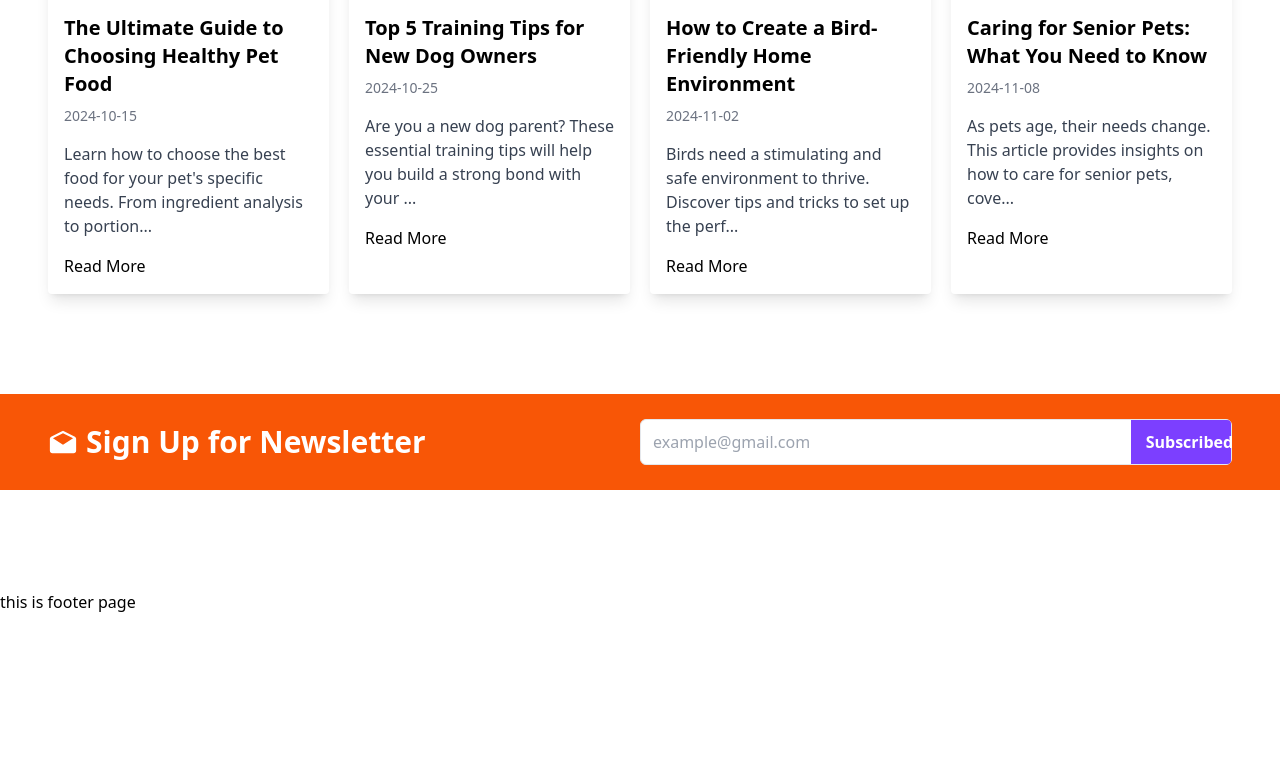
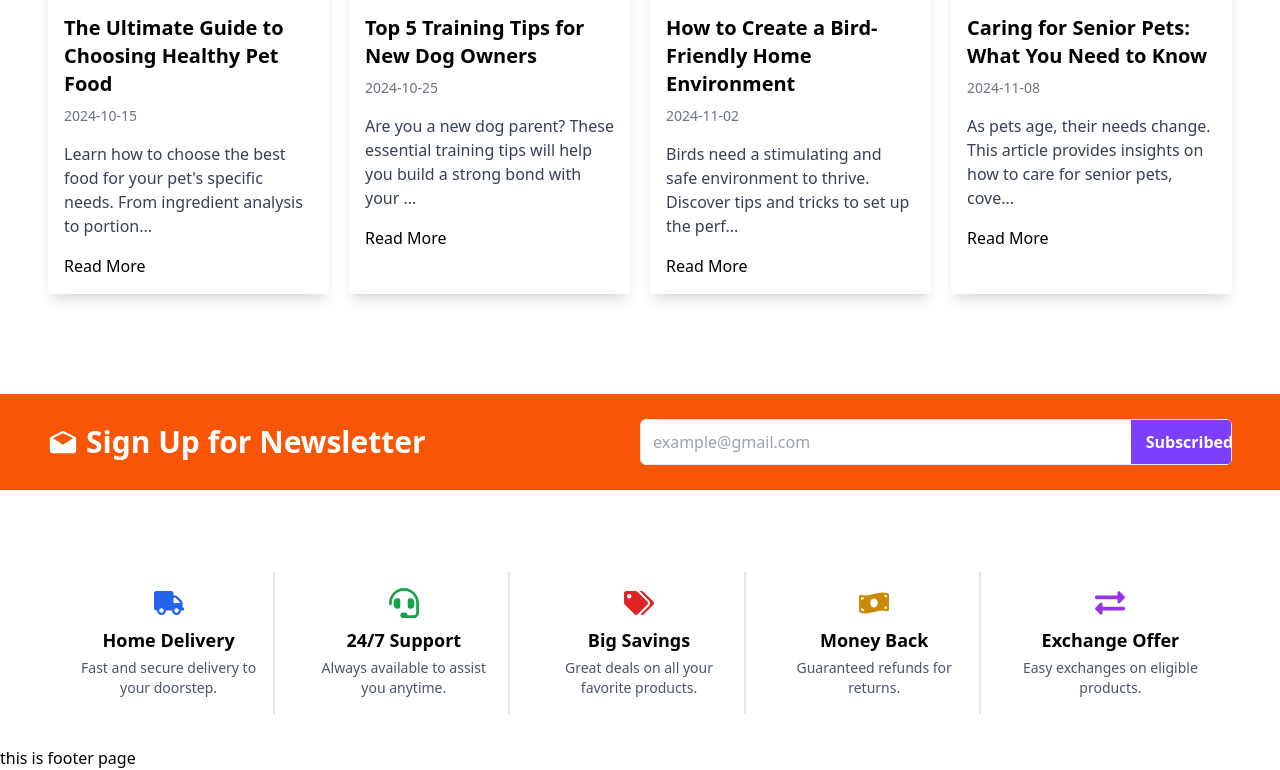
Before and after one commit to Suhanur-Rohoman-Sumon-github/Pet-Haven-client, a React (Vite) app: page / in a window 1280 px wide. Shown: the part 3623-4393 px from the top of the page. Before the commit the page ends 4237 px from the top, so only its background shows below. Built offline with nearby package versions, Linux system fonts and the light colour scheme.

Commit message:
feature section done

```diff
--- /dev/null
+++ b/src/components/home/FeatureSection.tsx
@@ -0,0 +1,66 @@
+import {
+  FaTruck,
+  FaHeadset,
+  FaTags,
+  FaMoneyBillWave,
+  FaExchangeAlt,
+} from 'react-icons/fa';
+import Container from '../Container/Container';
+
+const FeatureSection = () => {
+  const features = [
+    {
+      id: 1,
+      icon: <FaTruck className="text-3xl text-blue-600" />,
+      title: 'Home Delivery',
+      description: 'Fast and secure delivery to your doorstep.',
+    },
+    {
+      id: 2,
+      icon: <FaHeadset className="text-3xl text-green-600" />,
+      title: '24/7 Support',
+      description: 'Always available to assist you anytime.',
+    },
+    {
+      id: 3,
+      icon: <FaTags className="text-3xl text-red-600" />,
+      title: 'Big Savings',
+      description: 'Great deals on all your favorite products.',
+    },
+    {
+      id: 4,
+      icon: <FaMoneyBillWave className="text-3xl text-yellow-600" />,
+      title: 'Money Back',
+      description: 'Guaranteed refunds for returns.',
+    },
+    {
+      id: 5,
+      icon: <FaExchangeAlt className="text-3xl text-purple-600" />,
+      title: 'Exchange Offer',
+      description: 'Easy exchanges on eligible products.',
+    },
+  ];
+
+  return (
+    <Container>
+      <section className="py-8 ">
+        <div className="container mx-auto grid grid-cols-1 sm:grid-cols-2 md:grid-cols-3 lg:grid-cols-5 gap-6 px-4">
+          {features.map(feature => (
+            <div
+              key={feature.id}
+              className={`flex flex-col items-center text-center p-4 bg-white ${
+                feature.id !== 5 ? 'border-e-2' : ''
+              }`}
+            >
+              <div className="mb-2">{feature.icon}</div>
+              <h3 className="text-lg font-semibold mb-1">{feature.title}</h3>
+              <p className="text-sm text-gray-600">{feature.description}</p>
+            </div>
+          ))}
+        </div>
+      </section>
+    </Container>
+  );
+};
+
+export default FeatureSection;
--- a/src/components/home/NewsletterSection.tsx
+++ b/src/components/home/NewsletterSection.tsx
@@ -2,7 +2,7 @@ import { IoMdMailOpen } from 'react-icons/io';
 
 const NewsletterSection = () => {
   return (
-    <div className="mb-[100px] px-5  lg:px-12 bg-primary h-24 p-5 lg:flex justify-between items-center gap-10">
+    <div className="mb-[50px] px-5  lg:px-12 bg-primary h-24 p-5 lg:flex justify-between items-center gap-10">
       <h3 className="flex text-3xl font-semibold text-white items-center gap-2">
         <IoMdMailOpen /> <span>Sign Up for Newsletter</span>
       </h3>
--- a/src/pages/ui/home/Home.tsx
+++ b/src/pages/ui/home/Home.tsx
@@ -3,6 +3,7 @@ import BestSellingCollection from '../../../components/home/BestSellingCollectio
 import BlogSection from '../../../components/home/BlogSection';
 import CategorySection from '../../../components/home/CategorySection';
 import CollectionSection from '../../../components/home/CollectionSection';
+import FeatureSection from '../../../components/home/FeatureSection';
 import NewsletterSection from '../../../components/home/NewsletterSection';
 import TestimonialSection from '../../../components/home/TestimonialSection';
 
@@ -16,6 +17,7 @@ const Home = () => {
       <TestimonialSection />
       <BlogSection />
       <NewsletterSection />
+      <FeatureSection />
     </>
   );
 };
```
